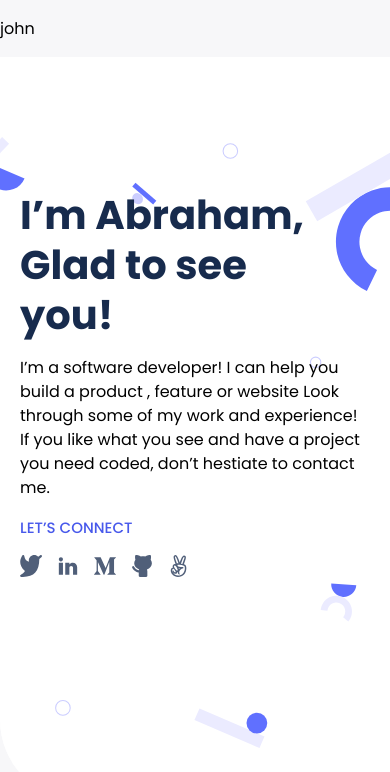
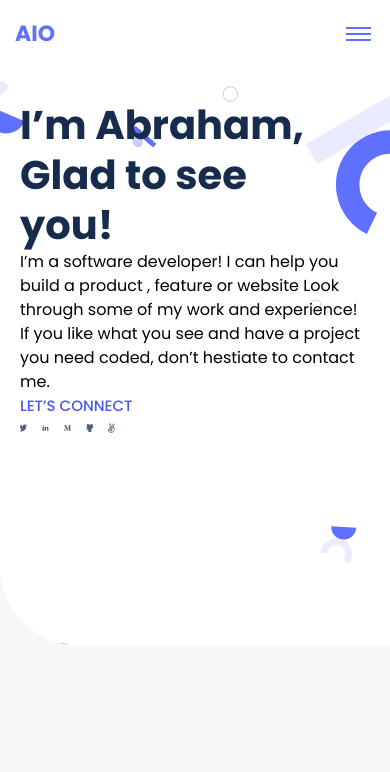
Before and after one commit to Ibizugbe/microverse-react-portfolio, a React (Create React App) app: page / in a window 390 px wide. Shown: the top 772 px of the page. Built offline with nearby package versions, Linux system fonts and the light colour scheme.

Commit message:
add navbar and fix linter errors

```diff
--- a/src/components/Navbar.css
+++ b/src/components/Navbar.css
@@ -1,3 +1,114 @@
-* {
+*,
+*::after,
+*::before {
+  margin: 0;
   box-sizing: border-box;
 }
+
+html {
+  font-size: 62.5%;
+}
+
+body {
+  font-size: 1.6rem;
+}
+
+li {
+  list-style: none;
+}
+
+a {
+  text-decoration: none;
+  color: #344563;
+}
+
+.nav {
+  position: fixed;
+  top: 0;
+  width: 100%;
+  display: flex;
+  align-items: center;
+  justify-content: space-around;
+  height: 8vh;
+  background: white;
+}
+
+.nav__brand {
+  text-transform: uppercase;
+  color: #6070ff;
+  font-size: 22px;
+  font-weight: 700;
+}
+
+.nav__menu {
+  display: flex;
+  align-items: center;
+  justify-content: space-around;
+  gap: 3rem;
+}
+
+.nav__toggler {
+  display: none;
+}
+
+.nav__toggler div {
+  width: 2.5rem;
+  height: 0.2rem;
+  margin: 0.4rem;
+  background: #6070ff;
+  transition: 0.3s ease-in;
+}
+
+@media screen and (max-width: 768px) {
+  .nav__toggler {
+    display: block;
+    cursor: pointer;
+  }
+
+  .nav__menu {
+    position: fixed;
+    top: 7vh;
+    right: 0;
+    height: 93vh;
+    width: 70vw;
+    background: #6070ff;
+    flex-direction: column;
+    transform: translateX(100%);
+    transition: 0.5s ease-in;
+  }
+
+  .page__body {
+    -webkit-filter: blur(2px);
+    filter: blur(2px);
+  }
+
+  .nav {
+    display: flex;
+    align-items: center;
+    justify-content: space-between;
+    padding: 0 15px;
+  }
+
+  a {
+    color: white;
+  }
+}
+
+/* Active Class */
+.nav__active {
+  transform: translateX(0%);
+}
+
+/* Toggle Icon Animation */
+
+.toggle .line1 {
+  transform: rotate(-45deg) translate(-4px, 5px);
+}
+
+.toggle .line2 {
+  opacity: 0;
+}
+
+.toggle .line3 {
+  transform: rotate(45deg) translate(-4px, -5px);
+}
--- a/src/components/Navbar.jsx
+++ b/src/components/Navbar.jsx
@@ -1,11 +1,57 @@
-import React from "react";
+import React, { useState } from "react";
+import "./Navbar.css";
 
 function Navbar() {
+  const [active, setActive] = useState("nav__menu");
+  const [icon, setIcon] = useState("nav__toggler");
+
+  const navToggle = () => {
+    if (active === "nav__menu") {
+      setActive("nav__menu nav__active");
+    } else setActive("nav__menu");
+
+    // Icon Toggler
+    if (icon === "nav__toggler") {
+      setIcon("nav__toggler toggle");
+    } else setIcon("nav__toggler");
+  };
   return (
-    <nav>
-      <ul>
-        <li className="nav-brand">john</li>
+    <nav className="nav">
+      <a href="/" className="nav__brand">
+        AIO
+      </a>
+      <ul className={active}>
+        <li className="nav__item">
+          <a href="#" className="nav__link">
+            Home
+          </a>
+        </li>
+        <li className="nav__item">
+          <a href="#" className="nav__link">
+            About
+          </a>
+        </li>
+        <li className="nav__item">
+          <a href="#" className="nav__link">
+            Portfolio
+          </a>
+        </li>
+        <li className="nav__item">
+          <a href="#" className="nav__link">
+            Skills
+          </a>
+        </li>
+        <li className="nav__item">
+          <a href="#" className="nav__link">
+            Contact
+          </a>
+        </li>
       </ul>
+      <div onClick={navToggle} className={icon}>
+        <div className="line1"></div>
+        <div className="line2"></div>
+        <div className="line3"></div>
+      </div>
     </nav>
   );
 }
```
